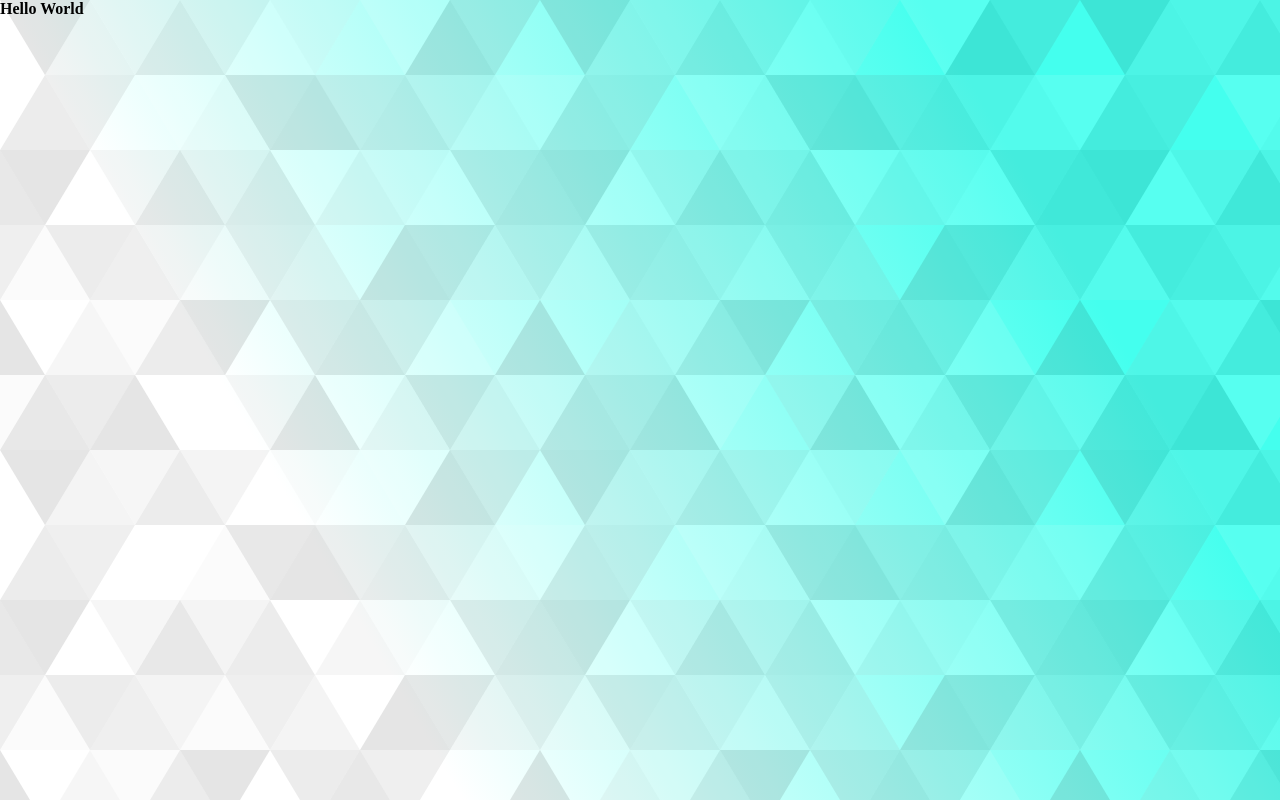
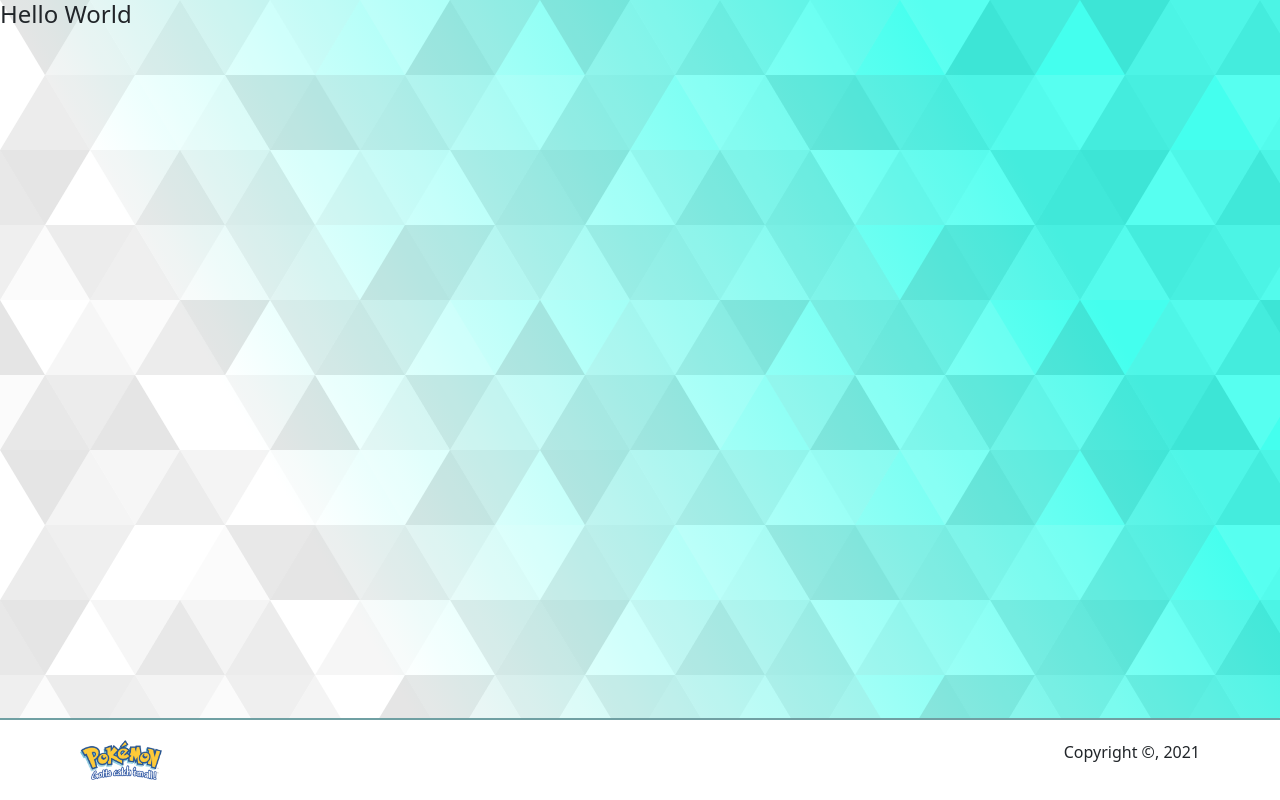
Before and after one commit to Hector096/PokeApp, a website built with webpack: page src/index.html in a window 1280 px wide. Built offline with nearby package versions, Linux system fonts and the light colour scheme.

Commit message:
add footer

```diff
--- a/src/index.html
+++ b/src/index.html
@@ -4,9 +4,21 @@
     <meta charset="UTF-8">
     <meta http-equiv="X-UA-Compatible" content="IE=edge">
     <meta name="viewport" content="width=device-width, initial-scale=1.0">
+    <link
+      href="https://cdn.jsdelivr.net/npm/bootstrap@5.0.2/dist/css/bootstrap.min.css"
+      rel="stylesheet"
+      integrity="sha384-EVSTQN3/azprG1Anm3QDgpJLIm9Nao0Yz1ztcQTwFspd3yD65VohhpuuCOmLASjC"
+      crossorigin="anonymous"
+    />
+
     <title>PokeApp</title>
 </head>
 <body>
     <h4>Hello World</h4>
+
+
+    <div id="footer">
+        <div id="logoDiv"></div>
+    </div>
 </body>
 </html>
--- a/src/index.js
+++ b/src/index.js
@@ -1 +1,17 @@
 import './style.css';
+import Logo from '../asset/images/logo.png';
+
+const myFooter = document.getElementById('footer');
+document.body.appendChild(myFooter);
+const p = document.createElement('P');
+const txt = document.createTextNode('Copyright ©, 2021');
+txt.class = 'flex';
+p.appendChild(txt);
+myFooter.appendChild(p);
+
+const logoImg = document.getElementById('logoDiv');
+const myIcon = new Image();
+myIcon.src = Logo;
+myIcon.alt = 'Pokemon';
+myIcon.id = 'logo';
+logoImg.appendChild(myIcon);
--- a/src/style.css
+++ b/src/style.css
@@ -9,3 +9,20 @@ body {
   background-attachment: fixed;
   background-size: cover;
 }
+
+#footer {
+  display: flex;
+  justify-content: space-between;
+  align-items: flex-end;
+  padding: 20px 80px;
+  border-top: 2px solid rgb(112, 160, 163);
+  position: fixed;
+  bottom: 0;
+  width: 100vw;
+  background-color: white;
+  margin-top: 80px;
+}
+
+#logo {
+  height: 40px;
+}
--- a/webpack.config.js
+++ b/webpack.config.js
@@ -22,6 +22,10 @@ module.exports = {
         test: /\.css$/i,
         use: ['style-loader', 'css-loader'],
       },
+      {
+        test: /\.(png|svg|jpg|jpeg|gif)$/i,
+        type: 'asset/resource',
+      },
     ],
   },
 };
```
Also changed, not shown: .eslintrc.json, .github/workflows/linters.yml, .stylelintrc.json, MIT.md (line endings or trailing spaces), asset/images/logo.png (added), package.json (line endings or trailing spaces), 1 other file.
